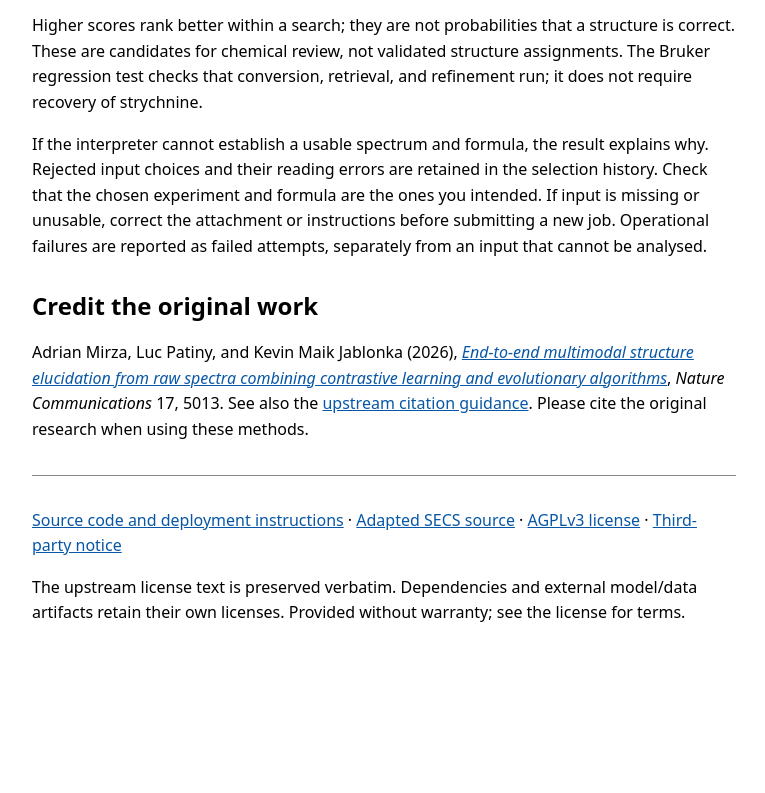
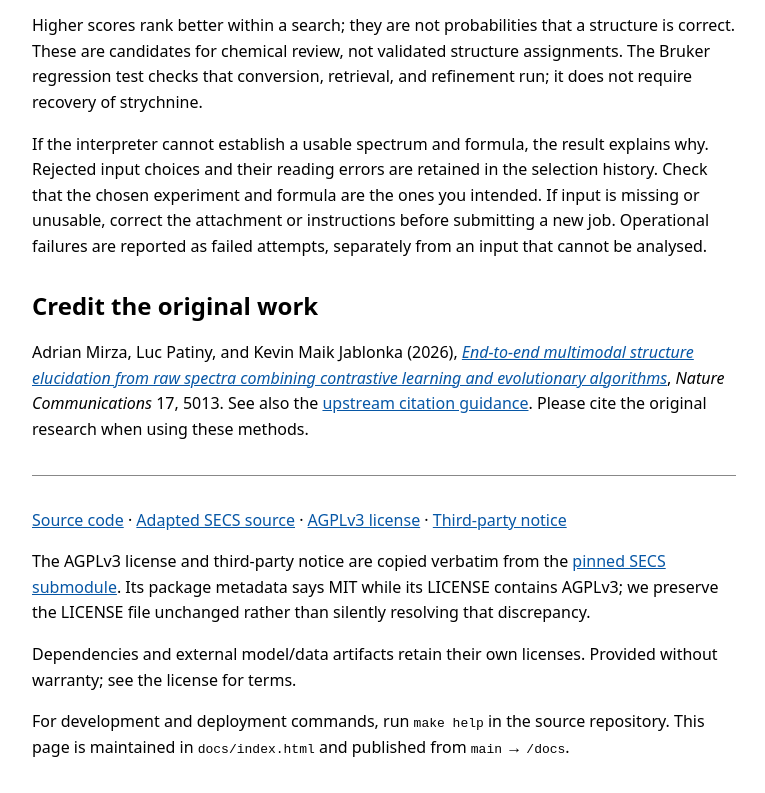
Before and after one commit to numpde/secs-repro, a plain HTML site: page docs/index.html in a window 1280 px wide. Shown: the part 1292-2085 px from the top of the page, without its empty margins (256-1021 px from the left). Before the commit the page ends 1950 px from the top, so only its background shows below. Drawn offline with Linux system fonts and the light colour scheme.

Commit message:
Keep README minimal and consolidate details on the documentation page

```diff
--- a/docs/index.html
+++ b/docs/index.html
@@ -93,13 +93,20 @@ Molecular formula: C21H22N2O2.</pre>
     Please cite the original research when using these methods.</p>
 </main>
 <footer>
-  <p><a href="https://github.com/numpde/secs-repro">Source code and deployment instructions</a>
+  <p><a href="https://github.com/numpde/secs-repro">Source code</a>
     · <a href="https://github.com/numpde/fork-of-secs">Adapted SECS source</a>
     · <a href="https://github.com/numpde/secs-repro/blob/main/LICENSE">AGPLv3 license</a>
     · <a href="https://github.com/numpde/secs-repro/blob/main/open_source_licenses.txt">Third-party notice</a></p>
-  <p>The upstream license text is preserved verbatim. Dependencies and external
+  <p>The AGPLv3 license and third-party notice are copied verbatim from the
+    <a href="https://github.com/numpde/secs-repro/tree/main/secs">pinned SECS submodule</a>.
+    Its package metadata says MIT while its LICENSE contains AGPLv3; we preserve
+    the LICENSE file unchanged rather than silently resolving that discrepancy.</p>
+  <p>Dependencies and external
     model/data artifacts retain their own licenses. Provided without warranty;
     see the license for terms.</p>
+  <p>For development and deployment commands, run <code>make help</code> in the
+    source repository. This page is maintained in <code>docs/index.html</code>
+    and published from <code>main</code> → <code>/docs</code>.</p>
 </footer>
 </body>
 </html>
```
Also changed, not shown: 1 other file.
